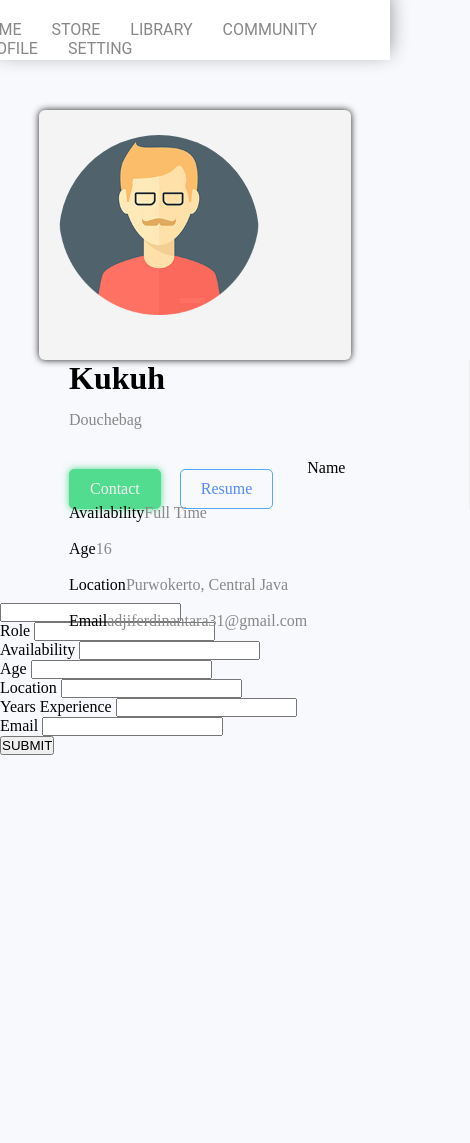
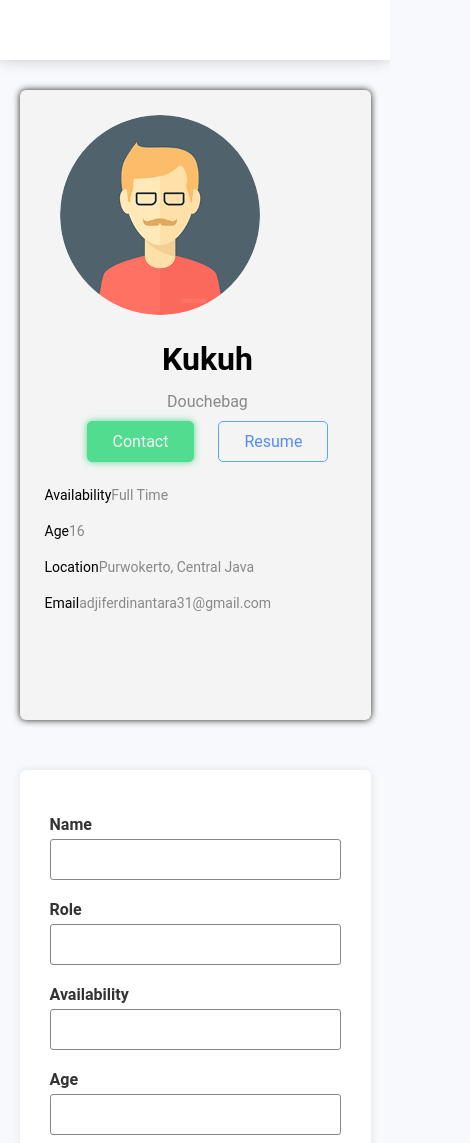
Before and after one commit to ferdinantara/belajar-css, a plain HTML site: page index.html in a window 390 px wide. Shown: the top 1143 px of the page, 470 px wide, since content can reach past the window. Before the commit the page ends 844 px from the top, so only its background shows below. Drawn offline with Linux system fonts and the light colour scheme.

Commit message:
adding responsive mid-size

```diff
--- a/assets/css/style.css
+++ b/assets/css/style.css
@@ -73,10 +73,25 @@ nav ul li a {
 	text-decoration: none;
 	color: #888;
 	font-family: 'roboto', sans-serif;
+	font-size: 14px;
 }
 
 nav ul li a:hover {
 	color: #55a8fd;
+}
+
+.mobile {
+	position: relative;
+	display: none;
+}
+
+.mobile a{
+	color: #888;
+	font-size: 14px;
+	text-transform: uppercase;
+	text-decoration: none;
+	padding: 5px 10px 5px 10px;
+	border: 1px solid #888;
 }
 
 /*profile section*/
@@ -84,9 +99,7 @@ section#box-profile{
 	position: relative;
 	width: 80%;
 	min-height: 250px;
-	margin-left: 10%;
-	margin-right: 10%;
-	margin-top: 50px;
+	margin: 80px 10% 0 10%;
 	border-radius: 6px;
 	background-color: #f4f4f4;
 	box-shadow: 0px 0px 7px 0px #1f1f1f;
@@ -97,17 +110,17 @@ section#box-profile{
 	display: inline-block;
 	width: 200px;
 	height: 200px;
-	border-radius: 200px;
+	border-radius: 300px;
 	float: left;
 	top: 25px;
-	margin-left: 20px;
+	margin-left: 40px;
 }
 
 .image-profile .photo{
 	height: 100%;
 	background-size: 100%;
 	background-repeat: no-repeat;
-	background-position: 0px -20px;
+	background-position: center;
 	border-radius: 300px;
 }
 
@@ -118,7 +131,8 @@ section#box-profile{
 	float: left;
 	top: 50px;
 	margin-left: 30px;
-	border-right: 1px solid #efefef;
+	border-right: 2px solid #efefef;
+	font-family: 'roboto',sans-serif;
 }
 
 .description h1{
@@ -140,6 +154,7 @@ section#box-profile{
 	float: left;
 	top: 45px;
 	margin-left: 30px;
+	font-family: 'roboto',sans-serif;
 }
 
 .information .data{
@@ -158,4 +173,94 @@ section#box-profile{
 	float: left;
 }
 
-.description
+/*form*/
+
+section#input-form{
+	position: relative;
+	max-width: 80%;
+	margin: 60px 10% 0 10%;
+	border-radius: 6px;
+	background-color: #fff;
+	box-shadow: 0 0 7px 0 rgba(136, 146, 146, .2);
+	padding: 30px
+}
+
+#input-form .form{
+	width: 100%;
+	display: grid;
+	margin: 15px 0 15px 0;
+}
+
+label{
+	font-family: 'roboto', sans-serif;
+	font-size: 16px;
+	color: #333;
+	font-weight: 600;
+}
+
+input{
+	font-family: 'roboto',sans-serif;
+	padding: 10px 20px 10px 20px;
+	outline: none;
+	border-radius: 3px;
+	border: 1px solid #888888;
+	margin: 5px 0 5px 0;
+	font-size: 16px;
+}
+
+/* responsive mid-size */
+@media(min-width: 312px) and (max-width: 425px){
+
+	section#box-profile{
+		width: 90%;
+		height: 630px;
+		margin: 30px 5% 0 5%;
+	}
+
+
+
+	nav ul{
+		display: none;
+		right: 0;
+		width: 100%;
+		text-align: center;
+		top: 43px;
+		z-index: 99;
+		background: #fff;
+	}
+
+	nav ul li{
+		float: unset;
+		margin: 0;
+		padding: 10px 0px 10px 0px;
+	}
+
+	.description{
+		padding-left: 30px;
+		width: 90%;
+		text-align: center;
+		margin-left: 0;
+		border : none;
+	}
+
+	.description .button{
+		padding: 10px 25px 10px 25px;
+		margin: 10px 10px 0 10px;
+	}
+
+	.img-profile .photo{
+		left: 30px;
+		position: relative;
+	}
+
+	.information{
+		top: 75px;
+		margin-left: 25px;
+		font-size: 14px;
+	}
+
+	section#input-form{
+		margin: 50px 5% 0 5%;
+	}
+
+}
--- a/assets/example.html
+++ /dev/null
@@ -1,85 +0,0 @@
-<!DOCTYPE html>
-<html>
-<head>
-	<title>Profile Page</title>
-	<link rel="stylesheet" type="text/css" href="css/style.css">
-</head>
-<body>
-	<nav>
- 		<div class="mobile">
-			<a href="#">Menu</a>
-		</div>
-		<ul>
-			<li><a href="#">Home</a></li>
-			<li><a href="#">Product</a></li>
-			<li><a href="#">Galery</a></li>
-			<li><a href="#">News</a></li>
-			<li><a href="#">Inventory</a></li>
-		</ul>
-	</nav>
-	<section id="box-profile">
-		<div class="img-profile">
-			<div class="photo" style="background-image: url(img/user.png); "></div>
-		</div>
-		<div class="description">
-			<h1>Yunus</h1>
-			<p>Front End Designer</p>
-			<a href="#" class="button bg-green">Contact</a>
-			<a href="#" class="button border-blue">Resume</a>
-		</div>
-		<div class="information">
-			<div class="data">
-				<p class="field">Availability</p>
-				<p class="text-grey">Full Time</p>
-			</div>
-			<div class="data">
-				<p class="field">Age</p>
-				<p class="text-grey">17</p>
-			</div>
-			<div class="data">
-				<p class="field">Location</p>
-				<p class="text-grey">Purbalingga, Central Java</p>
-			</div>
-			<div class="data">
-				<p class="field">Email</p>
-				<p class="text-grey">yunusmutashimbillah@gmail.com</p>
-			</div>
-		</div>
-	</section>
-	<section>
-		<form method="#" action="#">
-			<div>
-				<label>Name</label>
-				<input type="text" name="name">
-			</div>
-			<div>
-				<label>Role</label>
-				<input type="text" name="role">
-			</div>
-			<div>
-				<label>Availability</label>
-				<input type="text" name="availability">
-			</div>
-			<div>
-				<label>Age</label>
-				<input type="number" name="age">
-			</div>
-			<div>
-				<label>Location</label>
-				<input type="text" name="location">
-			</div>
-			<div>
-				<label>Years Experience</label>
-				<input type="number" name="years">
-			</div>
-			<div>
-				<label>Email</label>
-				<input type="email" name="email">
-			</div>
-			<div>
-				<input type="submit" name="submit" value="SUBMIT">
-			</div>
-		</form>
-	</section>
-</body>
-</html>
--- a/index.html
+++ b/index.html
@@ -1,9 +1,11 @@
 <!DOCTYPE html>
 <html>
 <head>
+	<meta charset="utf-8">
+	<meta name="viewport" content="width=device-width, initial-scale=1.0">
 	<link rel="stylesheet" type="text/css" href="assets/css/style.css">
 	<title>
-
+		Profile
 	</title>
 </head>
 <body>
@@ -42,6 +44,7 @@
 				</li>
 			</ul>
 		</div>
+	</div>
 	</nav>
 
 	<section id="box-profile">
@@ -74,38 +77,38 @@
 			</div>
 		</div>
 	</section>
-	<section>
+	<section id="input-form">
 		<form method="#" action="#">
-			<div>
+			<div class="form">
 				<label>Name</label>
 				<input type="text" name="name">
 			</div>
-			<div>
+			<div class="form">
 				<label>Role</label>
 				<input type="text" name="role">
 			</div>
-			<div>
+			<div class="form">
 				<label>Availability</label>
 				<input type="text" name="availability">
 			</div>
-			<div>
+			<div class="form">
 				<label>Age</label>
-				<input type="number" name="age">
+				<input type="text" name="age">
 			</div>
-			<div>
+			<div class="form">
 				<label>Location</label>
 				<input type="text" name="location">
 			</div>
-			<div>
+			<div class="form">
 				<label>Years Experience</label>
-				<input type="number" name="years">
+				<input type="text" name="years">
 			</div>
-			<div>
+			<div class="form">
 				<label>Email</label>
 				<input type="email" name="email">
 			</div>
-			<div>
-				<input type="submit" name="submit" value="SUBMIT">
+			<div class="form">
+				<input type="submit" name="submit" value="SUBMIT" class="bg-blue">
 			</div>
 		</form>
 	</section>
```
